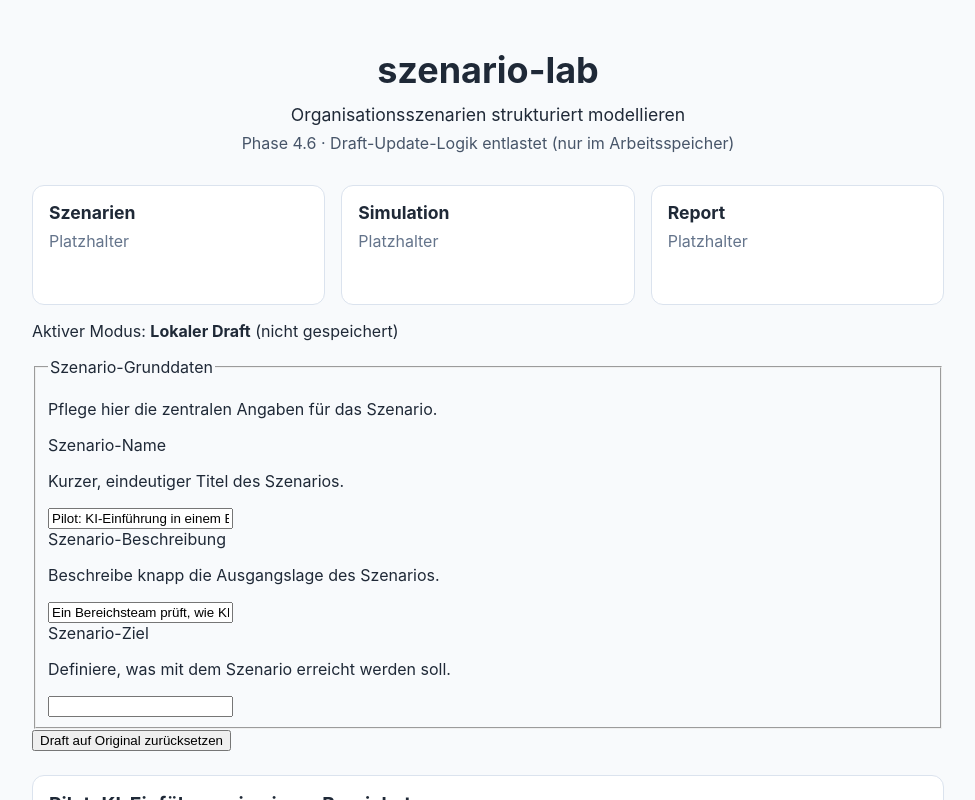
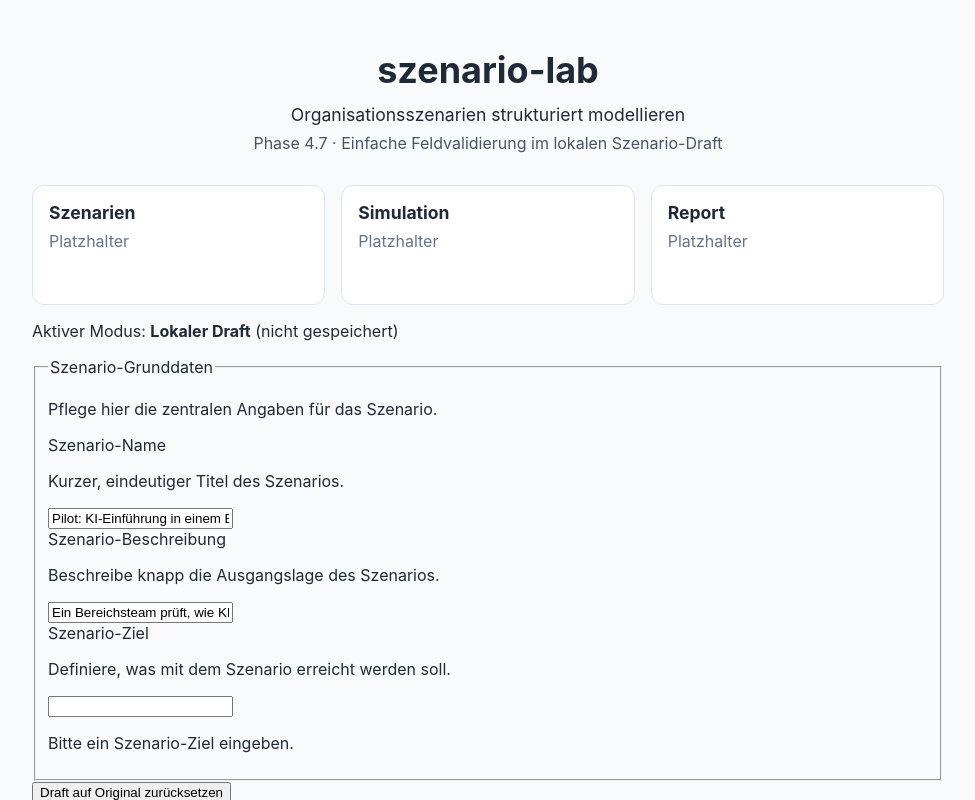
Before and after one commit to Mudler17/szenario-lab, a React (Vite) app: page / in a window 1280 px wide. Shown: the top 800 px of the page, without its empty margins (152-1127 px from the left). Built offline with nearby package versions, Linux system fonts and the light colour scheme.

Commit message:
feat(scenarios): validate scenario draft basics

```diff
--- a/src/features/scenarios/editing/components/ScenarioDraftForm.jsx
+++ b/src/features/scenarios/editing/components/ScenarioDraftForm.jsx
@@ -1,7 +1,17 @@
-function ScenarioDraftForm({ scenario, onNameChange, onDescriptionChange, onGoalChange }) {
+function ScenarioDraftForm({
+  scenario,
+  validation,
+  onNameChange,
+  onDescriptionChange,
+  onGoalChange,
+}) {
   if (!scenario) {
     return null;
   }
+
+  const nameError = validation?.name;
+  const descriptionError = validation?.description;
+  const goalError = validation?.goal;
 
   return (
     <section aria-label="Szenario-Draft bearbeiten">
@@ -18,9 +28,11 @@ function ScenarioDraftForm({ scenario, onNameChange, onDescriptionChange, onGoal
             name="scenarioName"
             type="text"
             aria-describedby="scenario-draft-name-help"
+            aria-invalid={Boolean(nameError)}
             value={scenario.name ?? ''}
             onChange={(event) => onNameChange(event.target.value)}
           />
+          {nameError ? <p role="alert">{nameError}</p> : null}
         </div>
 
         <div>
@@ -31,9 +43,11 @@ function ScenarioDraftForm({ scenario, onNameChange, onDescriptionChange, onGoal
             name="scenarioDescription"
             type="text"
             aria-describedby="scenario-draft-description-help"
+            aria-invalid={Boolean(descriptionError)}
             value={scenario.description ?? ''}
             onChange={(event) => onDescriptionChange(event.target.value)}
           />
+          {descriptionError ? <p role="alert">{descriptionError}</p> : null}
         </div>
 
         <div>
@@ -44,9 +58,11 @@ function ScenarioDraftForm({ scenario, onNameChange, onDescriptionChange, onGoal
             name="scenarioGoal"
             type="text"
             aria-describedby="scenario-draft-goal-help"
+            aria-invalid={Boolean(goalError)}
             value={scenario.goal ?? ''}
             onChange={(event) => onGoalChange(event.target.value)}
           />
+          {goalError ? <p role="alert">{goalError}</p> : null}
         </div>
       </fieldset>
     </section>
--- a/src/features/scenarios/editing/state/index.js
+++ b/src/features/scenarios/editing/state/index.js
@@ -1,4 +1,4 @@
 export { createDraftFromScenario } from './createDraftFromScenario';
 export { resetDraft } from './resetDraft';
 
-export { updateScenarioDraftField } from './updateScenarioDraftField';
+export { updateScenarioDraftField, validateScenarioDraftBasics } from './updateScenarioDraftField';
--- a/src/features/scenarios/editing/state/updateScenarioDraftField.js
+++ b/src/features/scenarios/editing/state/updateScenarioDraftField.js
@@ -8,3 +8,15 @@ export function updateScenarioDraftField(draft, fieldName, value) {
     [fieldName]: value,
   };
 }
+
+export function validateScenarioDraftBasics(draft) {
+  const name = draft?.name?.trim() ?? '';
+  const description = draft?.description?.trim() ?? '';
+  const goal = draft?.goal?.trim() ?? '';
+
+  return {
+    name: name ? '' : 'Bitte einen Szenario-Namen eingeben.',
+    description: description ? '' : 'Bitte eine Szenario-Beschreibung eingeben.',
+    goal: goal ? '' : 'Bitte ein Szenario-Ziel eingeben.',
+  };
+}
--- a/src/pages/HomePage.jsx
+++ b/src/pages/HomePage.jsx
@@ -5,19 +5,30 @@ import {
   createDraftFromScenario,
   resetDraft,
   updateScenarioDraftField,
+  validateScenarioDraftBasics,
 } from '../features/scenarios/editing/state';
 import ScenarioPreview from '../features/scenarios/components/ScenarioPreview';
 
 function HomePage() {
   const originalScenario = useMemo(() => exampleScenario, []);
-  const [scenarioDraft, setScenarioDraft] = useState(() => createDraftFromScenario(originalScenario));
+  const initialDraft = useMemo(() => createDraftFromScenario(originalScenario), [originalScenario]);
+  const [scenarioDraft, setScenarioDraft] = useState(() => initialDraft);
+  const [scenarioValidation, setScenarioValidation] = useState(() =>
+    validateScenarioDraftBasics(initialDraft),
+  );
 
   const handleResetDraft = () => {
-    setScenarioDraft(resetDraft(originalScenario));
+    const resetScenario = resetDraft(originalScenario);
+    setScenarioDraft(resetScenario);
+    setScenarioValidation(validateScenarioDraftBasics(resetScenario));
   };
 
   const updateDraftField = (fieldName, value) => {
-    setScenarioDraft((currentDraft) => updateScenarioDraftField(currentDraft, fieldName, value));
+    setScenarioDraft((currentDraft) => {
+      const nextDraft = updateScenarioDraftField(currentDraft, fieldName, value);
+      setScenarioValidation(validateScenarioDraftBasics(nextDraft));
+      return nextDraft;
+    });
   };
 
   const handleScenarioNameChange = (nextName) => {
@@ -37,7 +48,7 @@ function HomePage() {
       <section className="hero">
         <h1>szenario-lab</h1>
         <p className="subtitle">Organisationsszenarien strukturiert modellieren</p>
-        <p className="phase-note">Phase 4.6 · Draft-Update-Logik entlastet (nur im Arbeitsspeicher)</p>
+        <p className="phase-note">Phase 4.7 · Einfache Feldvalidierung im lokalen Szenario-Draft</p>
       </section>
 
       <section className="placeholder-grid" aria-label="Module in Vorbereitung">
@@ -61,6 +72,7 @@ function HomePage() {
         </p>
         <ScenarioDraftForm
           scenario={scenarioDraft}
+          validation={scenarioValidation}
           onNameChange={handleScenarioNameChange}
           onDescriptionChange={handleScenarioDescriptionChange}
           onGoalChange={handleScenarioGoalChange}
```
Also changed, not shown: 3 other files (tests, documents, lock files or other folders).
